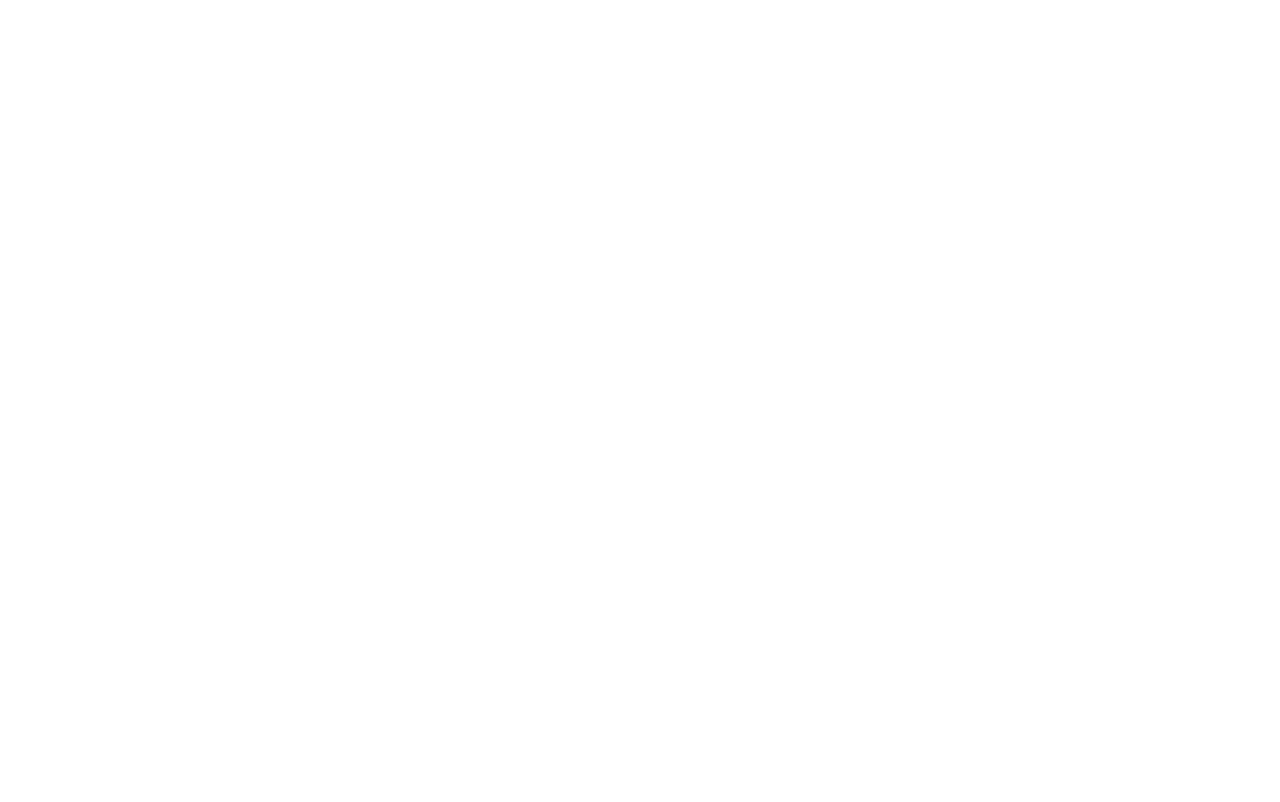
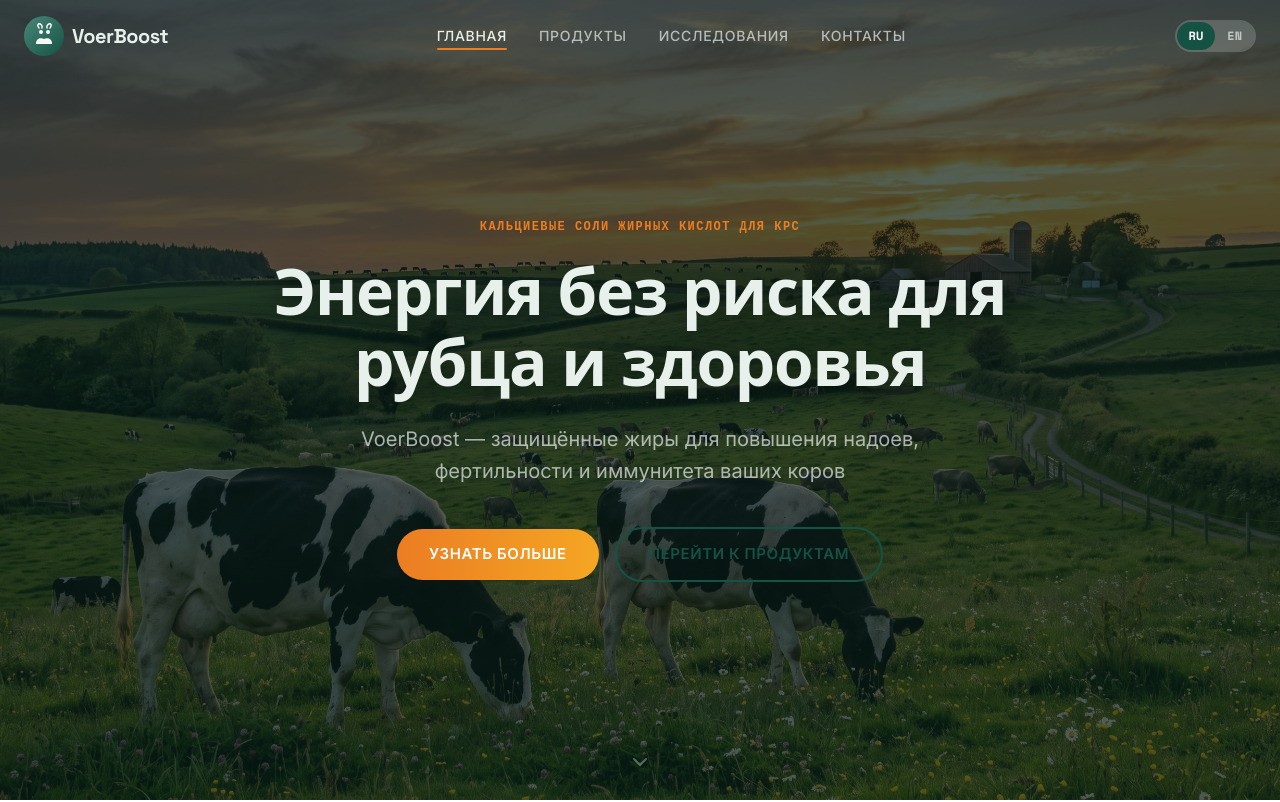
Before and after one commit to pesnagoda77/voerboost-site, a plain HTML site: page 404.html in a window 1280 px wide. Shown: the top 802 px of the page. Drawn offline with nearby package versions, Linux system fonts and the light colour scheme; the site is published under a folder, as on GitHub Pages, so addresses that start at the root find nothing.

Commit message:
Абсолютные пути assets заменены на относительные

```diff
--- a/404.html
+++ b/404.html
@@ -4,8 +4,8 @@
     <meta charset="UTF-8" />
     <meta name="viewport" content="width=device-width, initial-scale=1.0" />
     <title>VoerBoost</title>
-    <script type="module" crossorigin src="/assets/index-5b_Ej2dh.js"></script>
-    <link rel="stylesheet" crossorigin href="/assets/index-fvgyz5dx.css">
+    <script type="module" crossorigin src="./assets/index-5b_Ej2dh.js"></script>
+    <link rel="stylesheet" crossorigin href="./assets/index-fvgyz5dx.css">
     <style>
       /* HOME: equal height product cards */
       [class*="items-stretch"] > div[class*="rounded-2xl"] {
```
Also changed, not shown: index.html (+2 -2 lines).
